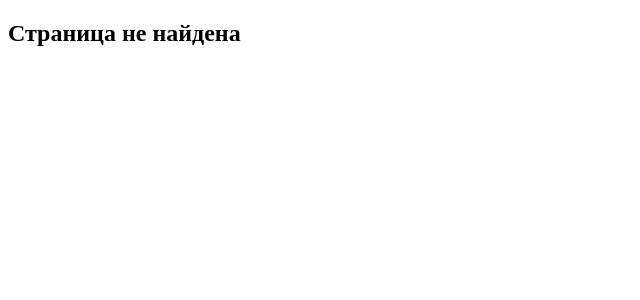
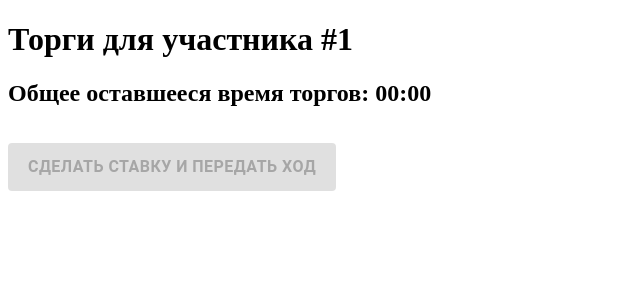
Before and after one commit to MartiP54/react-trade-app, a React (Create React App) app in the folder client/: page /auction/1 in a window 1280 px wide. Shown: the top 300 px of the page, without its empty margins (0-640 px from the left). Built offline with nearby package versions, Linux system fonts and the light colour scheme; no server answers.

Commit message:
feat: add participant page

```diff
--- a/client/src/App.tsx
+++ b/client/src/App.tsx
@@ -1,6 +1,7 @@
 import React from 'react';
 import { BrowserRouter as Router, Route, Routes } from 'react-router-dom';
 import AdminPage from './pages/AdminPage';
+import ParticipantPage from './pages/ParticipantPage';
 
 const App: React.FC = () => {
   return (
@@ -16,6 +17,7 @@ const App: React.FC = () => {
           }
         />
         <Route path="/admin" element={<AdminPage />} />;
+        <Route path="/auction/:userId" element={<ParticipantPage />} />
         <Route path="*" element={<h2>Страница не найдена</h2>} />
       </Routes>
     </Router>
--- /dev/null
+++ b/client/src/pages/ParticipantPage.tsx
@@ -0,0 +1,66 @@
+import React, { useEffect, useState } from 'react';
+import { useParams } from 'react-router-dom';
+import { io, Socket } from 'socket.io-client';
+import { Button } from '@mui/material';
+import formatTime from '../utils/timeUtils';
+import { AuctionData } from '../types/shared';
+
+const ParticipantPage: React.FC = () => {
+  const { userId } = useParams<{ userId: string }>();
+  const [auctionData, setAuctionData] = useState<AuctionData | null>(null);
+  const [socket, setSocket] = useState<Socket | null>(null);
+  const [editedData, setEditedData] = useState<
+    Record<number, Record<string, number>>
+  >({});
+
+  useEffect(() => {
+    const newSocket = io('http://localhost:3001');
+    setSocket(newSocket);
+
+    newSocket.on('auctionData', (data: AuctionData) => {
+      setAuctionData(data);
+    });
+
+    return () => {
+      newSocket.close();
+    };
+  }, []);
+
+  const handlePassTurn = () => {
+    if (socket && auctionData?.currentTurn === Number(userId)) {
+      const updatedData = editedData[Number(userId)];
+      socket.emit('placeBid', { userId: Number(userId), ...updatedData });
+      setEditedData({});
+    }
+  };
+  return (
+    <div>
+      <h1>Торги для участника #{userId}</h1>
+      <h2>
+        Общее оставшееся время торгов: {formatTime(auctionData?.totalTime || 0)}
+      </h2>
+
+      <div>
+        <Button
+          variant="contained"
+          color="primary"
+          onClick={handlePassTurn}
+          disabled={
+            auctionData?.currentTurn !== Number(userId) ||
+            !auctionData?.isAuctionActive
+          }
+          sx={{
+            marginTop: 2,
+            padding: '10px 20px',
+            fontWeight: 'bold',
+            fontSize: '16px',
+          }}
+        >
+          сделать ставку и передать ход
+        </Button>
+      </div>
+    </div>
+  );
+};
+
+export default ParticipantPage;
```
